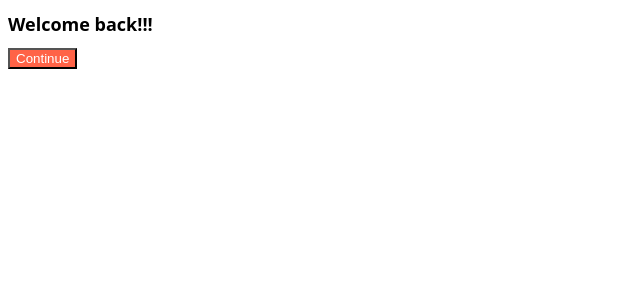
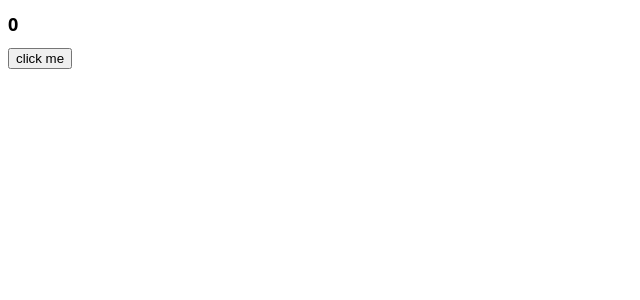
Before and after one commit to bion0625/react, a React (Create React App) app: page / in a window 1280 px wide. Shown: the top 300 px of the page, without its empty margins (0-640 px from the left). Built offline with nearby package versions, Linux system fonts and the light colour scheme.

Commit message:
useEffect

```diff
--- a/src/App.js
+++ b/src/App.js
@@ -1,11 +1,16 @@
 import Button from "./Button";
 import styles from "./App.module.css";
+import { useEffect, useState } from "react";
 
 function App() {
+  const [counter, setCounter] = useState(0);
+  const onClick = () => setCounter((prev) => prev+1);
+  console.log("i run all the time");
+  useEffect(() => console.log('CALL THE API....'), []);
   return (
   <div>
-    <h1 className={styles.title}>Welcome back!!!</h1>
-    <Button text="Continue"/>
+    <h1 className={styles.title}>{counter}</h1>
+    <button onClick={onClick}>click me</button>
   </div>
   );
 }
--- a/src/index.js
+++ b/src/index.js
@@ -4,7 +4,5 @@
 
 const root = ReactDOM.createRoot(document.getElementById('root'));
 root.render(
-  <React.StrictMode>
-    <App />
-  </React.StrictMode>
+  <App />
 );
```
